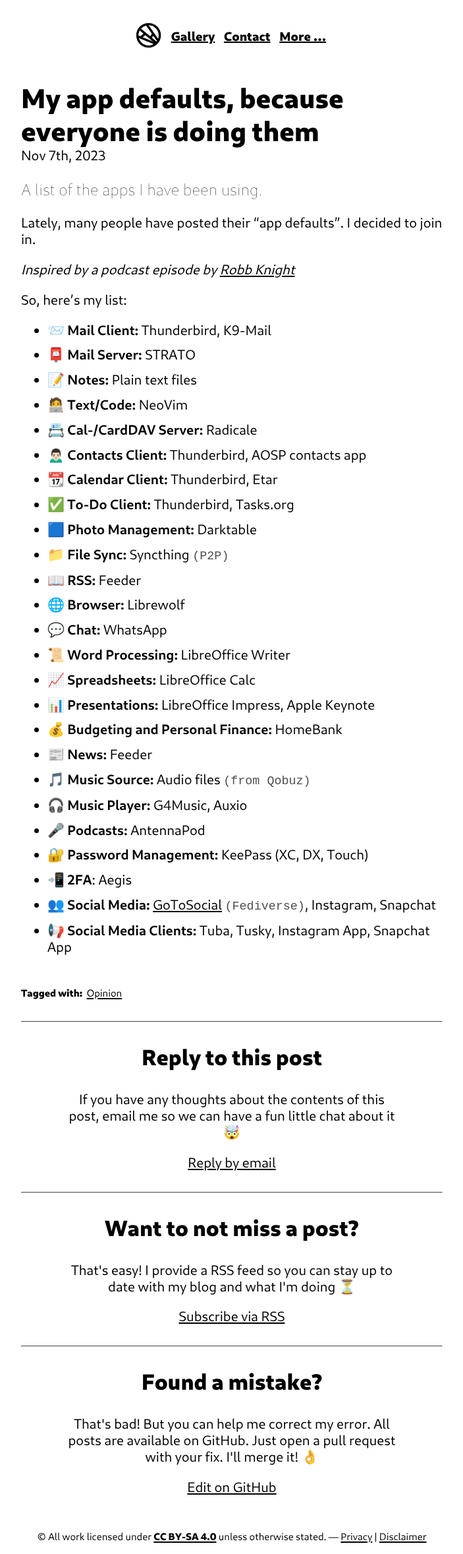
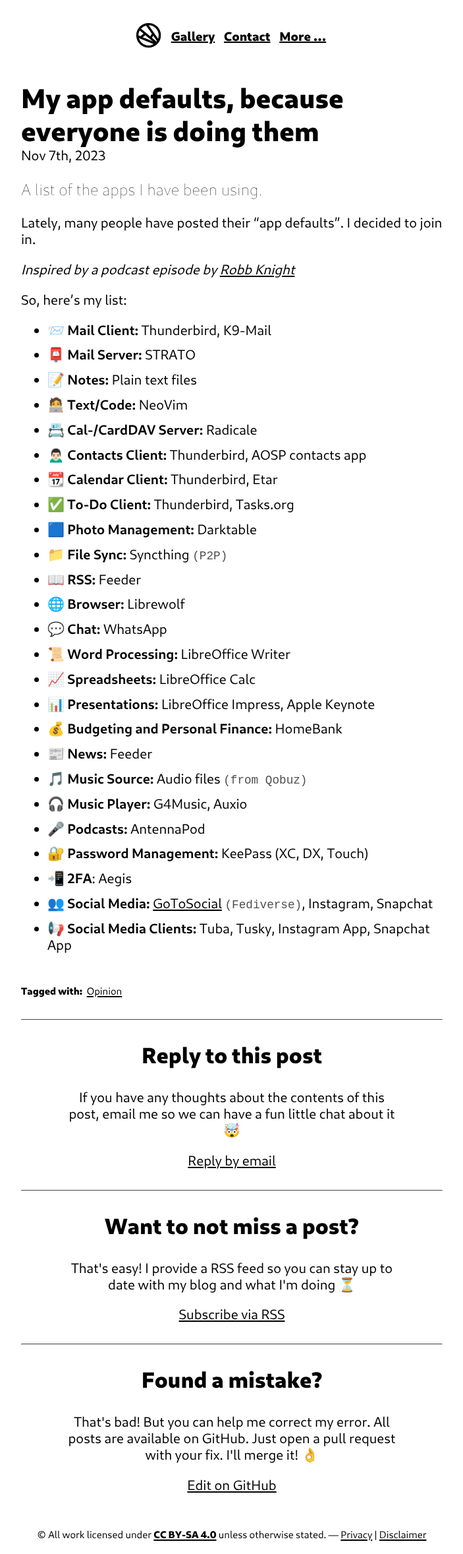
Before and after one commit to konstantintutsch/website, a Jekyll site: the page built from _posts/2023-11-07-my-app-defaults-because-everyone-is-doing-them.md, in a window 1280 px wide. Shown: the whole page at 66% size, without its empty margins (288-991 px from the left). Built offline with Jekyll 4.4.1, drawn with Linux system fonts in a browser that asks for light colours.

Commit message:
Relative font size for <code> tags
Can now safely be used in images captions, etc

```diff
--- a/assets/css/style.css
+++ b/assets/css/style.css
@@ -256,7 +256,7 @@
 code {
     color: var(--gray);
     font-family: var(--mono);
-    font-size: 1.15rem;
+    font-size: 0.85em;
 }
 pre {
     margin: 1rem 2rem 1rem 2rem;
```
